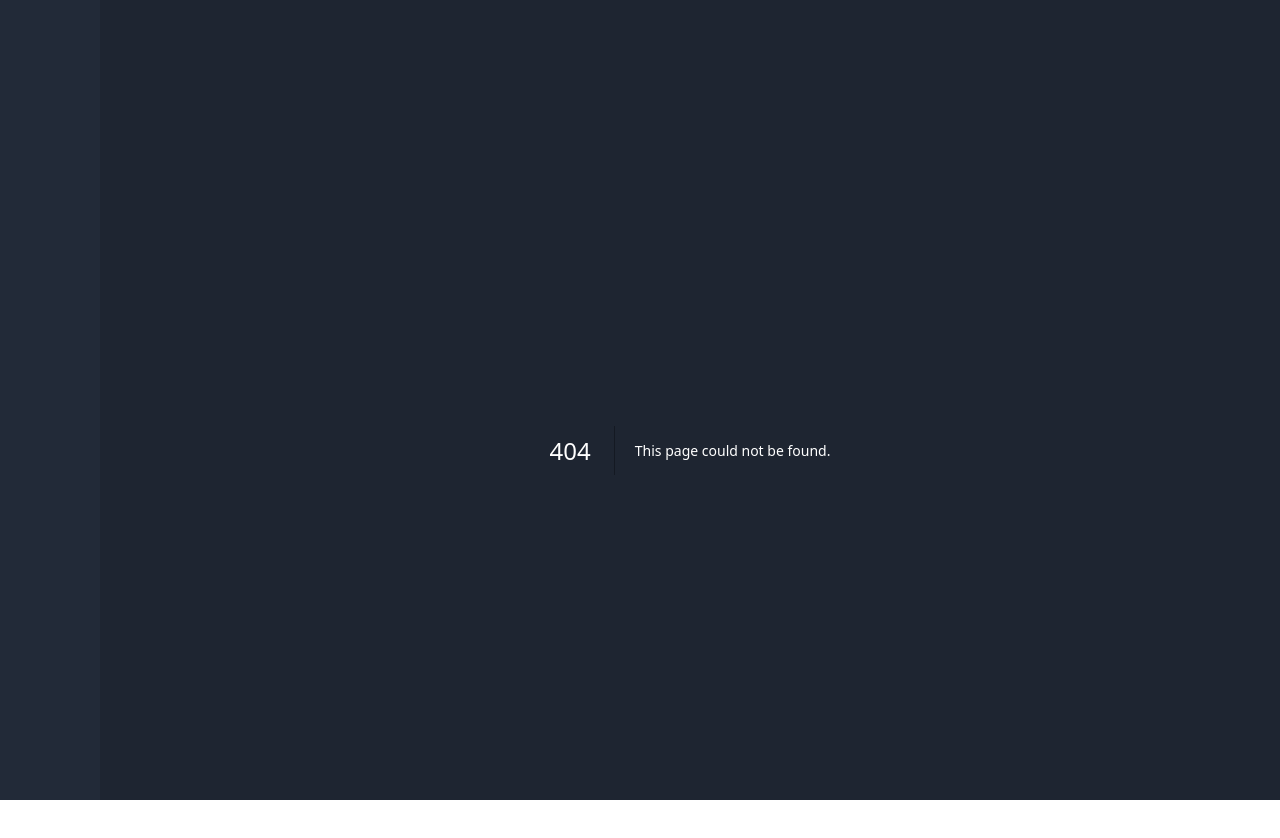
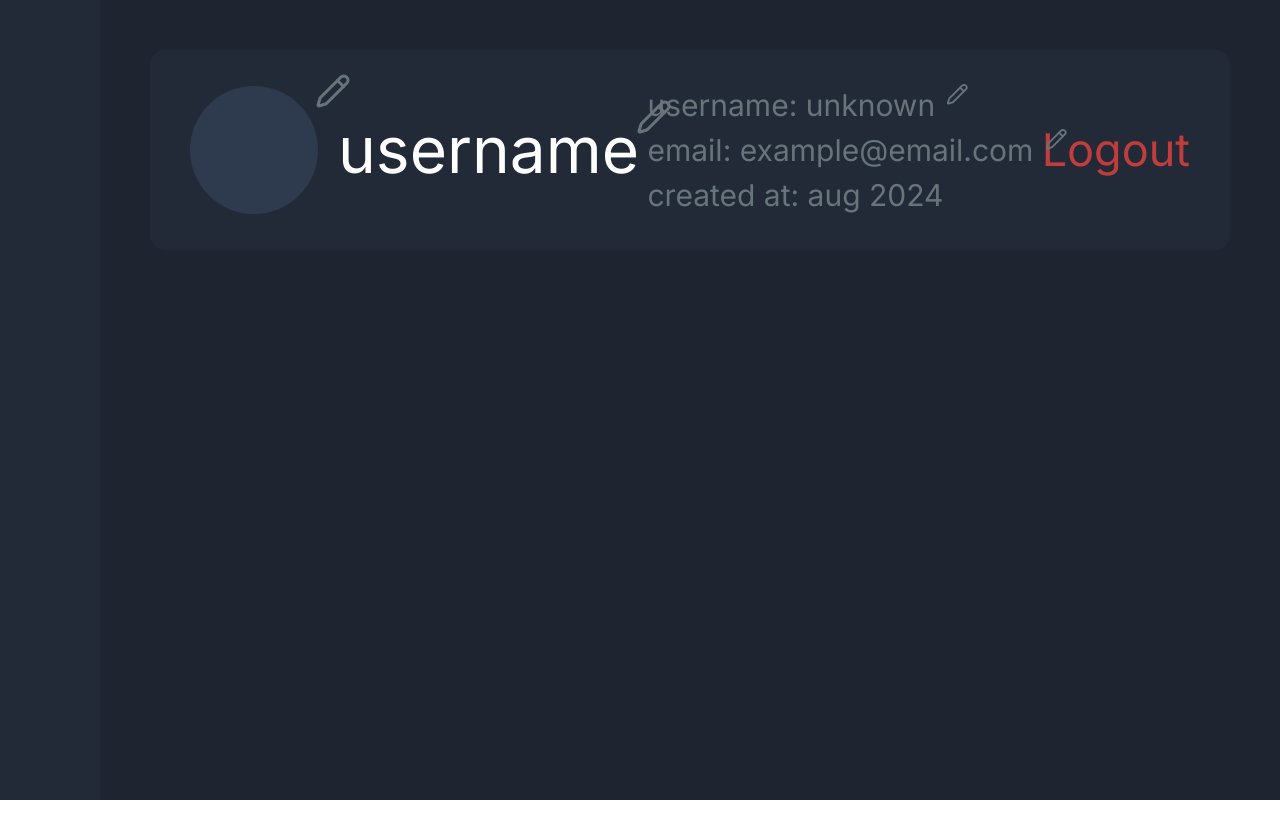
Before and after one commit to BHapppy/collectionAI, a Next.js app: page /profile in a window 1280 px wide. Before the commit this address had no page. Shown: the top 838 px of the page. After the commit the page ends 800 px from the top, so only its background shows below. Built offline with nearby package versions, Linux system fonts and the light colour scheme.

Commit message:
начато создание страницы profile, создан header для странички

```diff
--- a/src/SCSS/_mixins.scss
+++ b/src/SCSS/_mixins.scss
@@ -11,3 +11,11 @@
     align-items: center;
     flex-direction: column;
 }
+
+@mixin grid-template-center($repeat:2,$columnSize:1fr,$autoRow:1fr){
+    display: grid;
+    grid-template-columns: repeat($repeat,$columnSize);
+    grid-auto-rows:$autoRow;
+    justify-content: center;
+    align-content: center;
+}
--- a/src/app/globals.css
+++ b/src/app/globals.css
@@ -72,6 +72,7 @@
   margin: 0;
   padding: 0;
   box-sizing: border-box;
+
 }
 
 .main {
--- /dev/null
+++ b/src/app/profile/page.tsx
@@ -0,0 +1,15 @@
+import {FC} from 'react';
+import cl from './profile.module.scss'
+import ProfileHeader from '@/components/profileHeader/profileHeader';
+
+
+
+const Profile: FC = ({}) => {
+    return (
+        <div className={cl.grid_container} >
+            <ProfileHeader userAvatar=''/>
+        </div>
+    );
+}
+
+export default Profile
--- /dev/null
+++ b/src/app/profile/profile.module.scss
@@ -0,0 +1,5 @@
+@import '@/SCSS/mixins';
+
+.grid_container{
+    @include grid-template-center(1,1fr,1fr);
+}
--- /dev/null
+++ b/src/components/profileHeader/profileHeader.module.scss
@@ -0,0 +1,44 @@
+@import '@/SCSS/variables';
+@import '@/SCSS/mixins';
+
+.circle{
+    width: clamp(50px,10vw,150px);
+    height: clamp(50px,10vw,150px);
+    background-color: $ItemColor;
+    border-radius: 50%;
+}
+
+.profile_header{
+    @include flex-center;
+    padding: 0px clamp(15px,4vw,40px);
+    justify-content: space-between;
+    background-color: $moduleColor;
+    border-radius: 15px;
+    height: 200px;
+    width: 100%;
+}
+
+.avatar_nickname_container{
+    @include flex-center;
+    gap:20px;
+}
+.username{
+    font-size: clamp(20px,5vw,80px);
+    font-weight: 400;
+}
+
+.username,.contact_info_list li,.avatar,.relative_span{
+    position: relative;
+}
+.contact_info_list{
+    li{
+        font-size:clamp(16px,3vw,30px);
+        color:$fontColor;
+    }
+}
+
+.logout_button{
+    background-color: transparent;
+    font-size: clamp(18px,5vw,45px);
+    color:$errorColor;
+}
--- /dev/null
+++ b/src/components/profileHeader/profileHeader.tsx
@@ -0,0 +1,59 @@
+'use client'
+import { FC, useState } from 'react'
+import cl from './profileHeader.module.scss'
+import Image from 'next/image'
+import PencilRedact from '../ui/pencil/pencil'
+
+type props = {
+	userAvatar: string
+}
+type contactInfo = {
+	name: string
+	descritpion: string
+	id: number | string
+	isRedact : boolean
+	onClick?:()=>void
+}
+
+const ProfileHeader: FC<props> = ({ userAvatar }) => {
+	const [contactInfo, setContactInfo] = useState<contactInfo[]>([
+		{ name: 'username', descritpion: 'unknown',isRedact:true, id: 1 },
+		{ name: 'email', descritpion: 'example@email.com',isRedact:true, id: 2 },
+		{ name: 'created at', descritpion: 'aug 2024',isRedact:false, id: 3 },
+	])
+	return (
+		<header className={cl.profile_header}>
+			<div className={cl.avatar_nickname_container}>
+				<div className={cl.avatar}>
+					{(userAvatar && <Image src={userAvatar} alt='user avatar' />) || (
+						<div className={cl.circle}></div>
+					)}
+					<PencilRedact top='-20px' />
+				</div>
+				<h2 className={cl.username}>
+					username <PencilRedact />
+				</h2>
+			</div>
+			<div className={cl.contact_info_container}>
+				<ul className={cl.contact_info_list}>
+					{contactInfo.map(item => {
+						return (
+							<li>
+								<span className={cl.relative_span}>
+									{item.name}: {item.descritpion}
+									{item.isRedact && <PencilRedact width='25px' height='25px'/>}
+								</span>
+							</li>
+						)
+					})}
+
+				</ul>
+			</div>
+			<div className={cl.logout_container}>
+				<button className={cl.logout_button}>Logout</button>
+			</div>
+		</header>
+	)
+}
+
+export default ProfileHeader
--- /dev/null
+++ b/src/components/ui/pencil/pencil.tsx
@@ -0,0 +1,27 @@
+import { FC } from 'react'
+import cl from './pensil.module.scss'
+import { Pencil } from 'lucide-react'
+
+type props = Partial<{
+	onClick: () => void
+	top: string
+	right: string
+	left: string
+	bottom: string
+    width:string,
+    height:string
+}>
+
+const PencilRedact: FC<props> = ({ onClick, top, right, left, bottom,width,height }) => {
+	return (
+		<div
+			className={cl.pencil}
+			onClick={onClick}
+			style={{ top: top, right: right, bottom: bottom, left: left ,width:width,height:height}}
+		>
+			<Pencil className={cl.redactor} color='#677479' />
+		</div>
+	)
+}
+
+export default PencilRedact
--- /dev/null
+++ b/src/components/ui/pencil/pensil.module.scss
@@ -0,0 +1,24 @@
+@import '@/SCSS/mixins';
+@import '@/SCSS/variables';
+.pencil{
+    @include flex-center;
+    padding: 5px;
+    box-sizing: content-box;
+    cursor: pointer;
+    transition: background-color 200ms;
+    border-radius: 50%;
+    width: clamp(16px,5vw,40px);
+    height: clamp(16px,5vw,40px);
+    position: absolute;
+    top: -10px;
+    right: -40px;
+
+}
+.pencil:hover{
+    background-color:$ItemColor ;
+}
+
+.redactor{
+    width: 90%;
+    height: 90%;
+}
```
